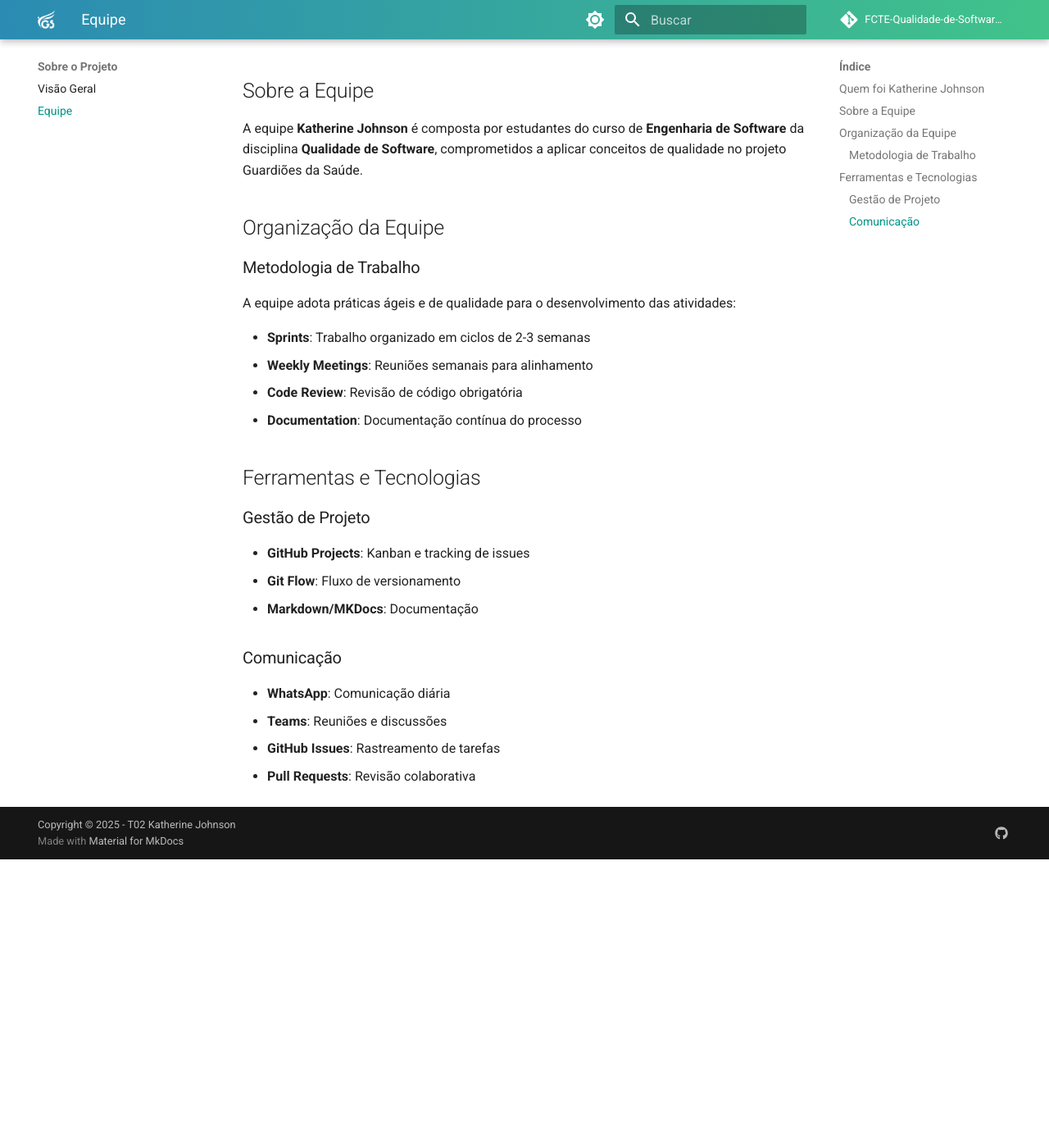
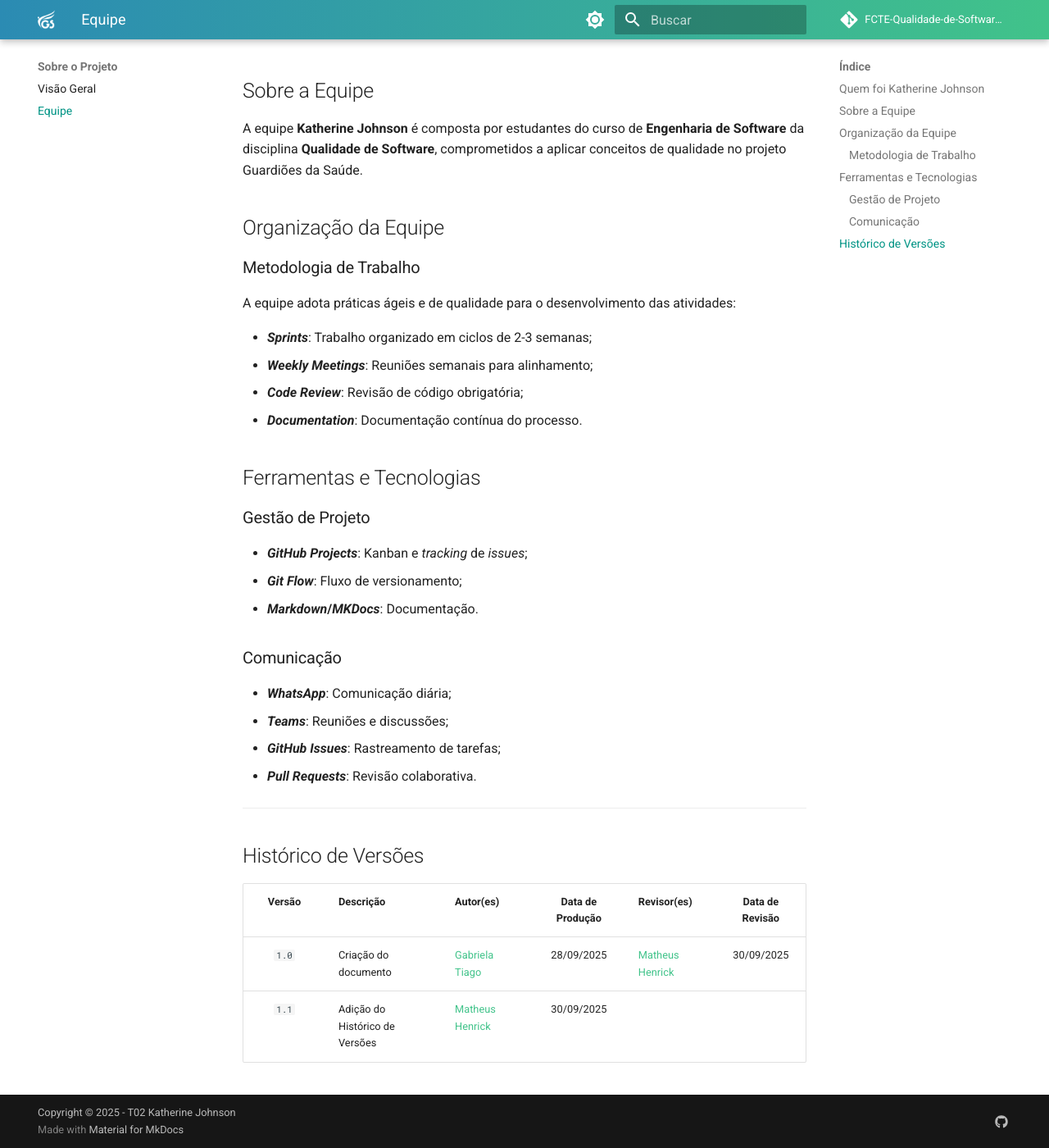
Before and after one commit to FCTE-Qualidade-de-Software-1/2025-2_T02_Katherine_Johnson, an MkDocs documentation site: the page built from docs/sobre/equipe.md, in a window 1280 px wide and 1400 px high, scrolled down 1032 px. Shown: the whole window at 82% size. Built offline with MkDocs 1.6.1 and Material for MkDocs 9.7.7, drawn with Linux system fonts in a browser that asks for light colours; comment, search, counter and statistics services are not loaded; before the commit the page ends 2080 px from its top, so only the background shows below that.

Commit message:
Adiciona o Histórico de Versões

```diff
--- a/docs/sobre/equipe.md
+++ b/docs/sobre/equipe.md
@@ -24,26 +24,26 @@ A equipe **Katherine Johnson** é composta por estudantes do curso de **Engenhar
 
 A equipe adota práticas ágeis e de qualidade para o desenvolvimento das atividades:
 
--   **Sprints**: Trabalho organizado em ciclos de 2-3 semanas
--   **Weekly Meetings**: Reuniões semanais para alinhamento
--   **Code Review**: Revisão de código obrigatória
--   **Documentation**: Documentação contínua do processo
+-   **_Sprints_**: Trabalho organizado em ciclos de 2-3 semanas;
+-   **_Weekly Meetings_**: Reuniões semanais para alinhamento;
+-   **_Code Review_**: Revisão de código obrigatória;
+-   **_Documentation_**: Documentação contínua do processo.
 <!-- -   **Testing**: Testes automatizados e manuais -->
 
 ## Ferramentas e Tecnologias
 
 ### Gestão de Projeto
 
--   **GitHub Projects**: Kanban e tracking de issues
--   **Git Flow**: Fluxo de versionamento
--   **Markdown/MKDocs**: Documentação
+-   **_GitHub Projects_**: Kanban e _tracking_ de _issues_;
+-   **_Git Flow_**: Fluxo de versionamento;
+-   **_Markdown_/_MKDocs_**: Documentação.
 
 ### Comunicação
 
--   **WhatsApp**: Comunicação diária
--   **Teams**: Reuniões e discussões
--   **GitHub Issues**: Rastreamento de tarefas
--   **Pull Requests**: Revisão colaborativa
+-   **_WhatsApp_**: Comunicação diária;
+-   **_Teams_**: Reuniões e discussões;
+-   **_GitHub Issues_**: Rastreamento de tarefas;
+-   **_Pull Requests_**: Revisão colaborativa.
 
 <!-- ### Qualidade de Software
 
@@ -51,3 +51,14 @@ A equipe adota práticas ágeis e de qualidade para o desenvolvimento das ativid
 -   **Análise Estática**: ESLint
 -   **Cobertura de Código**: SimpleCov
 -   **CI/CD**: GitHub Actions -->
+
+
+
+---
+
+## Histórico de Versões
+
+| Versão | Descrição | Autor(es) | Data de Produção | Revisor(es) | Data de Revisão |
+| :----: | --------- | --------- | :--------------: | ----------- | :-------------: |
+| `1.0`  | Criação do documento | [Gabriela Tiago](https://github.com/GabrielaTiago) | 28/09/2025 | [Matheus Henrick](https://github.com/MatheusHenrickSantos) | 30/09/2025 |
+| `1.1`  | Adição do Histórico de Versões | [Matheus Henrick](https://github.com/MatheusHenrickSantos) | 30/09/2025 |  |  |
```
